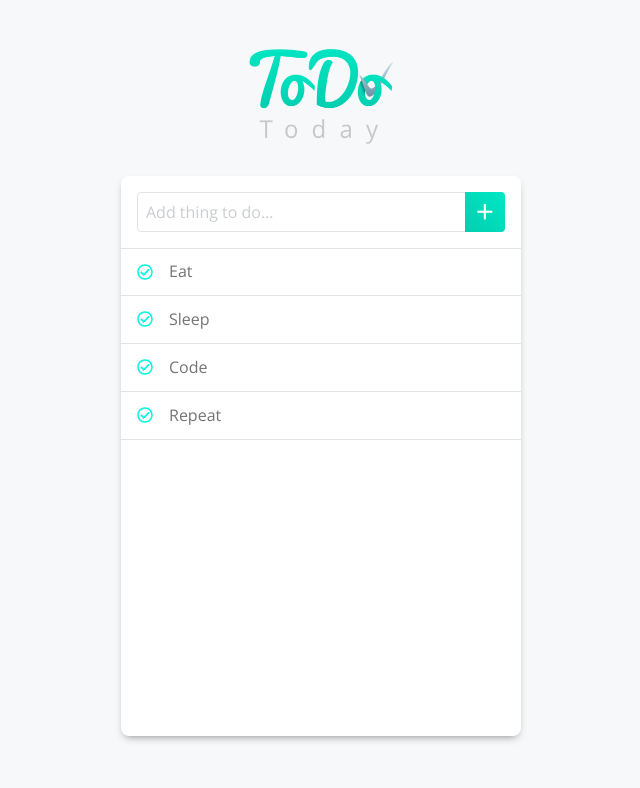
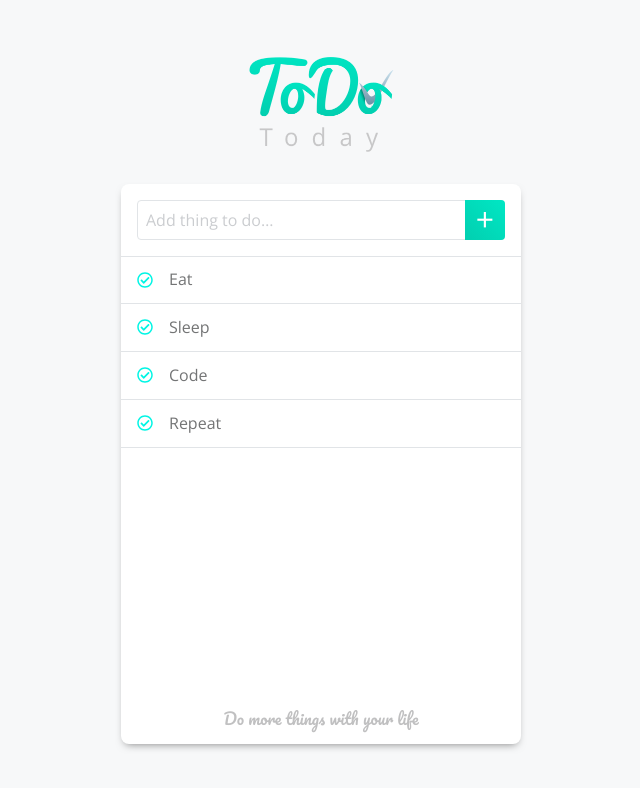
Before and after one commit to h00x/todo-today-app, a React (Create React App) app: page / in a window 1280 px wide. Shown: the top 788 px of the page, without its empty margins (319-959 px from the left). Built offline with nearby package versions, Linux system fonts and the light colour scheme; the HTML template or start-up script is replaced by a standard one.

Commit message:
Did some overall styling and enhancements

```diff
--- a/public/index.html
+++ b/public/index.html
@@ -11,7 +11,7 @@
     <link rel="manifest" href="%PUBLIC_URL%/manifest.json">
     <link rel="shortcut icon" href="%PUBLIC_URL%/favicon.ico">
     <link href="normalize.css" rel="stylesheet">
-    <link href="https://fonts.googleapis.com/css?family=Open+Sans" rel="stylesheet">
+    <link href="https://fonts.googleapis.com/css?family=Open+Sans|Pacifico" rel="stylesheet">
     <!--
       Notice the use of %PUBLIC_URL% in the tags above.
       It will be replaced with the URL of the `public` folder during the build.
--- a/src/Add-ToDo.css
+++ b/src/Add-ToDo.css
@@ -1,3 +1,8 @@
+.AddToDoForm {
+    width: 100%;
+    padding: 1rem;
+}
+
 .AddToDoForm input {
     width: 100%;
     height: 2.5rem;
--- a/src/App.css
+++ b/src/App.css
@@ -1,14 +1,17 @@
+.Container {
+    display: flex;
+    flex-direction: column;
+    align-items: center;
+    justify-content: center;
+    margin: 2rem 0;
+}
+
 .App {
     background-color: #ffffff;
     width: 25rem;
     height: 35rem;
     border-radius: 8px;
     box-shadow: 0px 4px 8px -4px rgba(0,0,0,0.5);
-    padding: 1rem;
-    margin-bottom: 1rem;
-}
-
-.Container {
     display: flex;
     flex-direction: column;
     align-items: center;
@@ -18,3 +21,10 @@
 .Logo {
     margin-bottom: 2rem;
 }
+
+.QuoteText {
+    font-family: 'Pacifico', cursive;
+    color: #C0C0C1;
+    margin-top: auto;
+    margin-bottom: 1rem;
+}
--- a/src/App.js
+++ b/src/App.js
@@ -11,6 +11,7 @@ class App extends Component {
         <div className="App">
           <AddToDo />
           <TodoList />
+          <p className="QuoteText">Do more things with your life</p>
         </div>
       </div>
     );
--- a/src/ToDo-List.css
+++ b/src/ToDo-List.css
@@ -1,6 +1,7 @@
 .ListItems {
     padding: 0;
-    margin: 1rem -1rem;
+    margin: 0;
+    width: 100%;
     display: flex;
     flex-direction: column;
 }
@@ -58,4 +59,9 @@ li .CheckIcon:hover path {
 
 .DeleteItem path {
     fill: #E1E4E7;
+    transition: fill .2s ease-in-out;
 }
+
+.DeleteItem:hover path {
+    fill: #737475;
+}
```
